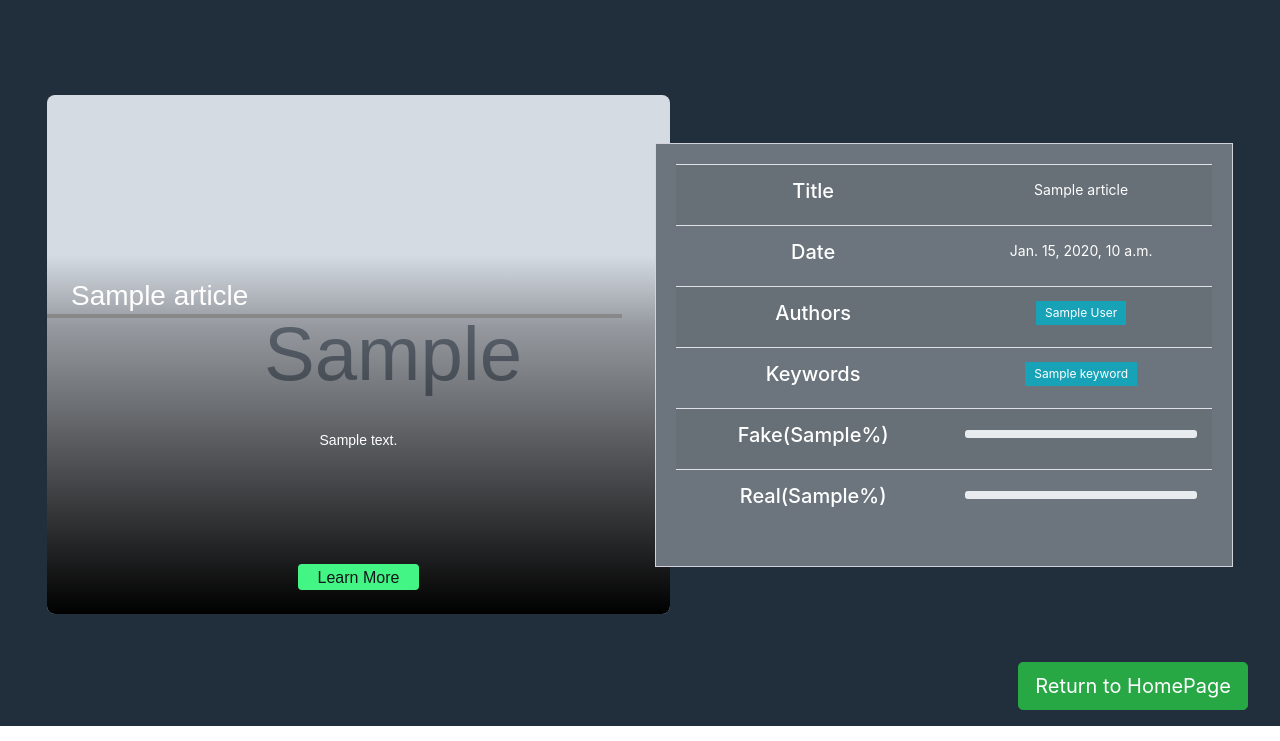
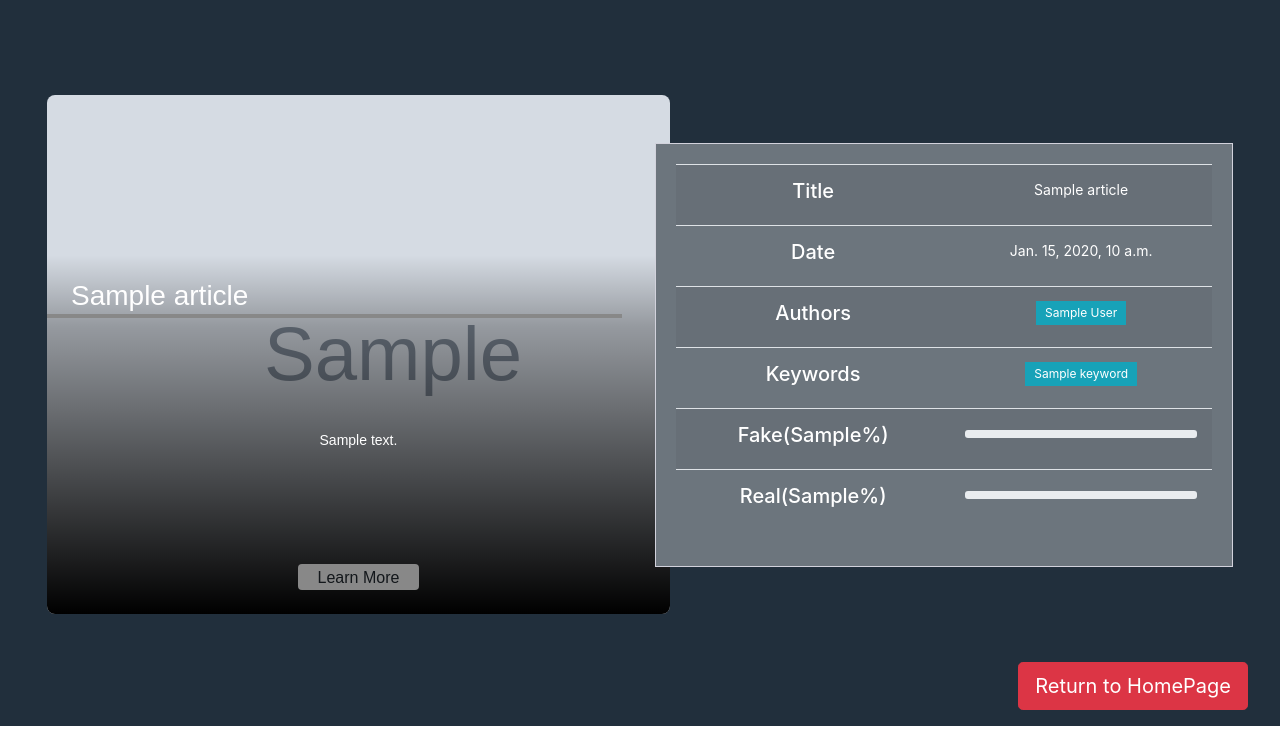
Before and after one commit to chong915/Django-Fake-News-Detector, a Django app: template app/templates/app/article.html in a window 1280 px wide. Shown: the part 59-800 px from the top of the page. Run offline with Django 3.2, Linux system fonts and the light colour scheme; the template is opened without the code that fills it: most values are stand-ins (such as "Sample title", 1, 10 or a date in 2020); grey boxes marked "Sample" are stand-in pictures; some libraries are stand-ins or nearby versions.

Commit message:
Modified line and button color

```diff
--- a/app/templates/app/article.html
+++ b/app/templates/app/article.html
@@ -13,7 +13,7 @@
                                 <div class="news-card-content">
                                     <h3 class="news-card-title" style="text-align: left;">{{ article_data.title }}</h3>
                                     <p class="news-card-body">{{ article_data.summary }}</p>
-                                    <a href="{{ article_data.url }}" target="_blank" class="button">Learn More</a>
+                                        <a href="{{ article_data.url }}" target="_blank" class="button" style="background-color: {{ article_data.color  }};">Learn More</a>
                                 </div>
                             </div>
                         </footer>
@@ -84,7 +84,11 @@
                 </div>
             </div>
             <div>
-                <a href="{% url 'app-home'%}"><button class="btn btn-success btn-lg" type="submit" id="refresh-btn">Return to HomePage</button></a>
+                {% if article_data.color = '#3df581' %}
+                    <a href="{% url 'app-home'%}"><button class="btn btn-success btn-lg" type="submit" id="refresh-btn">Return to HomePage</button></a>
+                {% else %}
+                    <a href="{% url 'app-home'%}"><button class="btn btn-danger btn-lg" type="submit" id="refresh-btn">Return to HomePage</button></a>
+                {% endif %}
             </div>
         </section>
     </main>
```
